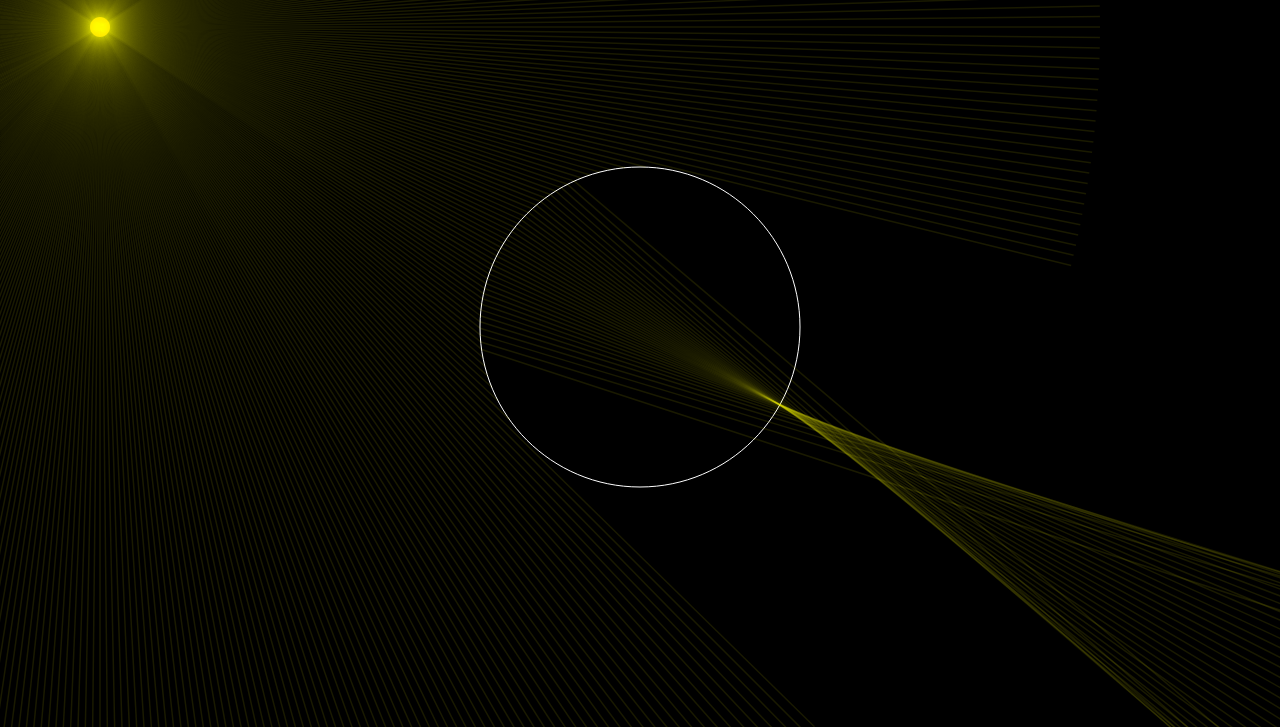
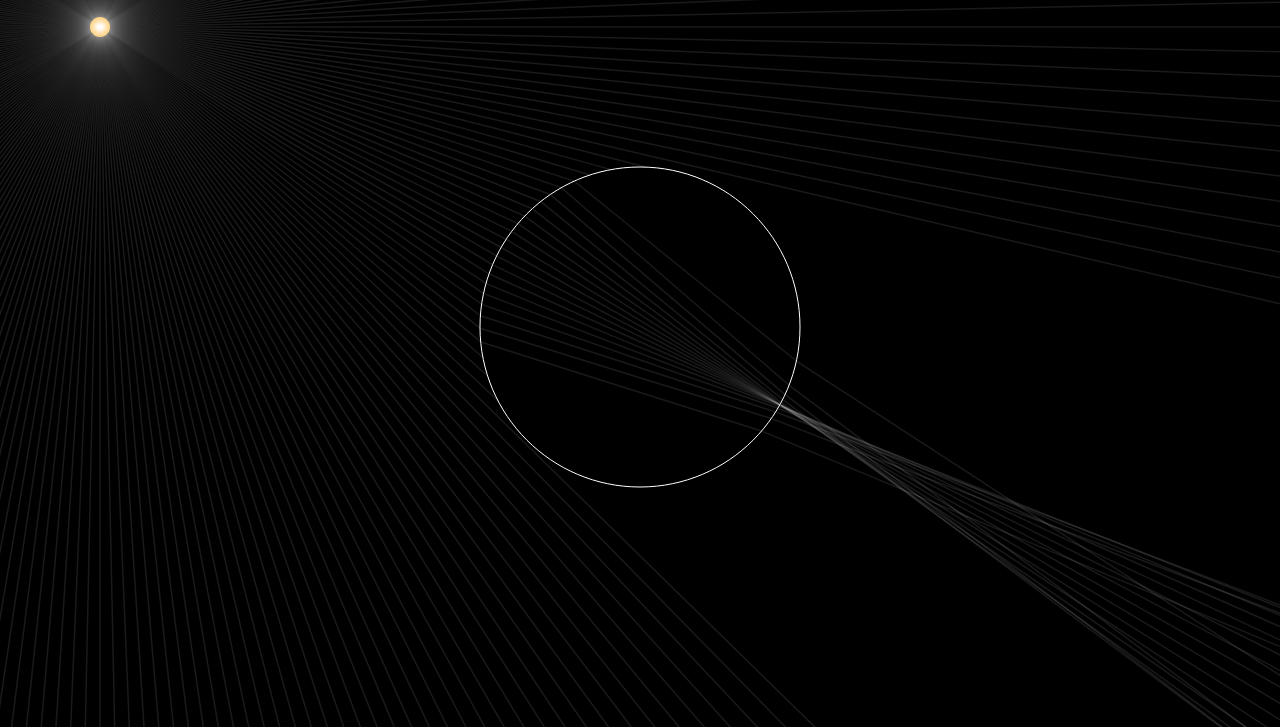
Before and after one commit to zalavariandris/Lighttrace2D, a plain HTML site: page index.html in a window 1280 px wide. Shown: the part 73-800 px from the top of the page. Drawn offline with Linux system fonts and the light colour scheme; animation ran at ten frames a second.

Commit message:
multiple bounces

```diff
--- a/index.html
+++ b/index.html
@@ -2,6 +2,7 @@
 <html>
 	<head>
 		<script type="text/javascript" src="lib/paper-full.js"></script>
+		<script type="text/javascript" src="lib/stats.min.js"></script>
 		<style>
 			body{
 				font-family: futura, arial, sans-serif;
@@ -23,155 +24,6 @@
 	<body>
 		<h1>LightTrace2D</h1>
 		<canvas id="myCanvas" resize></canvas>
-
-		<script type="text/javascript">
-			var PAPER = {};
-			var canvas;
-			var MaxRayLength = 1000;
-			var SampleCount = 600;
-			var selectAndMoveTool;
-			var raysGroup;
-			var sceneGroup;
-			var vizGroup;
-			var circle, ray;
-			var omni;
-			var LightColor = 'rgba(255,255,0,0.1)';
-
-			paper.install(PAPER);
-			canvas = document.getElementById('myCanvas');
-			paper.setup(canvas);
-
-			window.onresize = function(event){
-				PAPER.view.setViewSize(window.innerWidth, window.innerHeight);
-			}
-			PAPER.view.setViewSize(window.innerWidth, window.innerHeight);
-
-			circle = new PAPER.Path.Circle({
-				center: PAPER.view.center,
-				radius: 160,
-				strokeColor: 'white',
-				fillColor: "black",
-				group: sceneGroup
-			});
-
-
-			omni = new PAPER.Path.Circle({
-				center: new PAPER.Point(100,100),
-				radius: 10,
-				fillColor: 'orange'
-			});
-
-			PAPER.view.draw();
-
-			selectAndMoveTool = new PAPER.Tool();
-			selectAndMoveTool.onMouseDown = function(event){
-				var hit = PAPER.project.hitTest(event.point);
-				PAPER.project.deselectAll();
-				if(hit){
-					hit.item.selected = true;
-				}else{
-					omni.position = event.point;
-					omni.selected = true;
-				}
-			}
-
-			selectAndMoveTool.onMouseDrag = function(event) {
-				if(PAPER.project.selectedItems.length>0){
-					for(var i=0; i<PAPER.project.selectedItems.length; i++){
-						var item = PAPER.project.selectedItems[i];
-						item.position = item.position.add(event.delta);
-					}
-				}
-			}
-
-			vizGroup = new PAPER.Group();
-			function vizIntersection(intersections){
-				vizGroup.removeChildren();
-				for (var i = 0; i < intersections.length; i++) {
-					new PAPER.Path.Circle({
-						center: intersections[i].point,
-						radius: 2,
-						fillColor: "red",
-						parent: vizGroup
-					});
-				}
-			}
-
-			raysGroup = new PAPER.Group();
-			raysGroup.locked = true;
-			var allIntersections;
-			function raytrace(){
-				allIntersections = [];
-				raysGroup.removeChildren();
-				for(var i=0; i<SampleCount; i++){
-					// add light ray
-					var ray = new PAPER.Path({parent: raysGroup});
-					ray.strokeColor = LightColor;
-					ray.strokeWidth = 1.5;
-					var angle = Math.PI*2/SampleCount*i;
-					ray.add(omni.position, omni.position.add(new PAPER.Point(Math.sin(angle)*MaxRayLength, Math.cos(angle)*MaxRayLength)));
-
-					// find ray scene intersections
-					var intersections = ray.getIntersections(circle);
-
-					// get closest intersection of current ray
-					var origin = ray.segments[0].point;
-					var distance = Infinity;
-					var intersection = null;
-					for (var j = 0; j < intersections.length; j++) {
-						var d = origin.getDistance(intersections[j].point)
-						if(d<distance){
-							distance = d;
-							intersection = intersections[j];
-						}
-					}
-					if(intersection){
-						// gather all rays intersections
-						allIntersections.push(intersection);
-
-						// adjust ray length
-						ray.segments[1].point = intersection.point;
-
-						// calculate bouncing ray
-						var reflection = new PAPER.Path({parent: raysGroup});
-						reflection.strokeColor = LightColor;
-						reflection.strokeWidth = 1.5;
-
-						// reflect
-						var V0 = ray.segments[1].point.subtract(ray.segments[0].point).normalize();
-						var N = intersection.intersection.normal;
-
-						var V1;
-
-						//refract
-						// window.eta = 1.0;
-						var r  = 1.3;
-						//where r = n1/n2 and c = -n dot V_incedence.
-						var c = N.dot(V0);
-						V1 = V0.multiply(r).add( N.multiply(r*c - Math.sqrt( 1-Math.pow(r,2) * (1-Math.pow(c,2) )  )) );
-
-						//reflect
-						// V1 = V0.subtract(N.multiply(2*V0.dot(N)));
-
-						reflection.add(intersection.point, intersection.point.add(V1.multiply(MaxRayLength)));
-					}
-
-
-
-				}
-
-
-
-				//vizIntersection(allIntersections);
-			}
-
-			PAPER.view.onFrame = function (event){
-				raytrace();
-			}
-
-
-
-
-		</script>
+		<script type="text/javascript" src="js/main.js"></script>
 	</body>
 </html>
--- /dev/null
+++ b/js/main.js
@@ -0,0 +1,181 @@
+			var PAPER = {};
+			var canvas;
+			var MaxRayLength = 2000;
+			var SampleCount = 300;
+			var selectAndMoveTool;
+			var raysGroup;
+			var sceneGroup;
+			var vizGroup;
+			var circle, ray;
+			var omni;
+			var LightColor = 'rgba(255,255,255,0.1)';
+
+			paper.install(PAPER);
+			canvas = document.getElementById('myCanvas');
+			paper.setup(canvas);
+
+			window.onresize = function(event){
+				PAPER.view.setViewSize(window.innerWidth, window.innerHeight);
+			}
+			PAPER.view.setViewSize(window.innerWidth, window.innerHeight);
+
+			sceneGroup = new PAPER.Group();
+			circle = new PAPER.Path.Circle({
+				center: PAPER.view.center,
+				radius: 160,
+				strokeColor: 'white',
+				fillColor: "black",
+				parent: sceneGroup
+			});
+
+			// box = new PAPER.Path.Rectangle(new PAPER.Point(150, 150), new PAPER.Point(500, 500));
+			// box.fillColor = 'black';
+			// box.strokeColor = 'white';
+			// box.parent = sceneGroup;
+
+
+			omni = new PAPER.Path.Circle({
+				center: new PAPER.Point(100,100),
+				radius: 10,
+				fillColor: 'orange'
+
+			});
+
+			PAPER.view.draw();
+
+			selectAndMoveTool = new PAPER.Tool();
+			selectAndMoveTool.onMouseDown = function(event){
+				var hit = PAPER.project.hitTest(event.point);
+				PAPER.project.deselectAll();
+				if(hit){
+					hit.item.selected = true;
+				}else{
+					omni.position = event.point;
+					omni.selected = true;
+				}
+			}
+
+			selectAndMoveTool.onMouseDrag = function(event) {
+				if(PAPER.project.selectedItems.length>0){
+					for(var i=0; i<PAPER.project.selectedItems.length; i++){
+						var item = PAPER.project.selectedItems[i];
+						item.position = item.position.add(event.delta);
+					}
+				}
+			}
+
+			vizGroup = new PAPER.Group();
+			function vizIntersection(intersections){
+				vizGroup.removeChildren();
+				for (var i = 0; i < intersections.length; i++) {
+					new PAPER.Path.Circle({
+						center: intersections[i].point,
+						radius: 2,
+						fillColor: "cyan",
+						parent: vizGroup
+					});
+				}
+			}
+
+			raysGroup = new PAPER.Group();
+			raysGroup.locked = true;
+			var allIntersections;
+
+			function reflect(V, N){
+				return V.subtract(N.multiply(2*V.dot(N)));
+			}
+
+			function refract(V, N, ior=1.333){
+				var r  = ior;
+				var c = N.dot(V);
+				return V.multiply(r).add( N.multiply(r*c - Math.sqrt( 1-Math.pow(r,2) * (1-Math.pow(c,2) )  )) );
+			}
+
+
+			function generateInitialRays(){
+				var rays =  {origins: [], directions: []};
+				for(var i=0; i<SampleCount; i++){
+					rays.origins.push(omni.position);
+					var angle = Math.PI*2/SampleCount*i;
+					rays.directions.push(new PAPER.Point(Math.sin(angle)*MaxRayLength, Math.cos(angle)*MaxRayLength));
+				}
+				return rays;
+			}
+
+			function raytrace(rays)
+			{
+				allIntersections = [];
+				var secondaryRays = {origins: [], directions: []};
+				for(var i=0; i<rays.origins.length; i++)
+				{
+					// add light ray
+					var ray = new PAPER.Path({parent: raysGroup});
+					ray.strokeColor = LightColor;
+					ray.strokeWidth = 1.5;
+					ray.add(rays.origins[i], rays.origins[i].add(rays.directions[i]));
+
+					// find ray scene intersections
+					var intersections = ray.getIntersections(circle);
+
+					// get closest intersection of current ray
+					var origin = ray.segments[0].point;
+					var distance = Infinity;
+					var intersection = null;
+					for (var j = 0; j < intersections.length; j++) {
+						var d = origin.getDistance(intersections[j].point)
+						if(d<distance){
+							distance = d;
+							intersection = intersections[j];
+						}
+					}
+					if(intersection){
+						// adjust ray length
+						ray.segments[1].point = intersection.point;
+
+						// gather all rays intersections
+						allIntersections.push(intersection);
+
+
+						// reflect
+						var V0 = ray.segments[1].point.subtract(ray.segments[0].point).normalize();
+						var N = intersection.intersection.normal;
+
+						var V1;
+
+						V1 = refract(V0, N).normalize();
+
+						// if(V1.
+						if(!V1.isNaN()){
+							secondaryRays.origins.push(intersection.point.add(V1.normalize())); //!!! FIX, secondary rays starts on the surface an immidiatelly collide with it.
+							secondaryRays.directions.push(V1.normalize(MaxRayLength));
+						}
+					}
+				}
+
+				return secondaryRays;
+				// for(var i=0; i<rays.origins.length; i++){
+				// 	var ray = new PAPER.Path({parent: raysGroup});
+				// 	ray.strokeColor = LightColor;
+				// 	ray.strokeWidth = 1.5;
+				// 	ray.add(rays.origins[i], rays.origins[i].add(rays.directions[i]));
+				// }
+
+
+				//vizIntersection(allIntersections);
+			}
+
+			var stats = new Stats();
+			stats.showPanel( 0 ); // 0: fps, 1: ms, 2: mb, 3+: custom
+			document.body.appendChild( stats.dom );
+
+			var rays = [];
+			PAPER.view.onFrame = function (event){
+				stats.begin();
+				raysGroup.removeChildren();
+				rays = generateInitialRays();
+				rays = raytrace(rays);
+				rays = raytrace(rays);
+				rays = raytrace(rays);
+
+				stats.end();
+			}
--- /dev/null
+++ b/lib/stats.min.js
@@ -0,0 +1,5 @@
+// stats.js - http://github.com/mrdoob/stats.js
+(function(f,e){"object"===typeof exports&&"undefined"!==typeof module?module.exports=e():"function"===typeof define&&define.amd?define(e):f.Stats=e()})(this,function(){var f=function(){function e(a){c.appendChild(a.dom);return a}function u(a){for(var d=0;d<c.children.length;d++)c.children[d].style.display=d===a?"block":"none";l=a}var l=0,c=document.createElement("div");c.style.cssText="position:fixed;top:0;left:0;cursor:pointer;opacity:0.9;z-index:10000";c.addEventListener("click",function(a){a.preventDefault();
+u(++l%c.children.length)},!1);var k=(performance||Date).now(),g=k,a=0,r=e(new f.Panel("FPS","#0ff","#002")),h=e(new f.Panel("MS","#0f0","#020"));if(self.performance&&self.performance.memory)var t=e(new f.Panel("MB","#f08","#201"));u(0);return{REVISION:16,dom:c,addPanel:e,showPanel:u,begin:function(){k=(performance||Date).now()},end:function(){a++;var c=(performance||Date).now();h.update(c-k,200);if(c>=g+1E3&&(r.update(1E3*a/(c-g),100),g=c,a=0,t)){var d=performance.memory;t.update(d.usedJSHeapSize/
+1048576,d.jsHeapSizeLimit/1048576)}return c},update:function(){k=this.end()},domElement:c,setMode:u}};f.Panel=function(e,f,l){var c=Infinity,k=0,g=Math.round,a=g(window.devicePixelRatio||1),r=80*a,h=48*a,t=3*a,v=2*a,d=3*a,m=15*a,n=74*a,p=30*a,q=document.createElement("canvas");q.width=r;q.height=h;q.style.cssText="width:80px;height:48px";var b=q.getContext("2d");b.font="bold "+9*a+"px Helvetica,Arial,sans-serif";b.textBaseline="top";b.fillStyle=l;b.fillRect(0,0,r,h);b.fillStyle=f;b.fillText(e,t,v);
+b.fillRect(d,m,n,p);b.fillStyle=l;b.globalAlpha=.9;b.fillRect(d,m,n,p);return{dom:q,update:function(h,w){c=Math.min(c,h);k=Math.max(k,h);b.fillStyle=l;b.globalAlpha=1;b.fillRect(0,0,r,m);b.fillStyle=f;b.fillText(g(h)+" "+e+" ("+g(c)+"-"+g(k)+")",t,v);b.drawImage(q,d+a,m,n-a,p,d,m,n-a,p);b.fillRect(d+n-a,m,a,p);b.fillStyle=l;b.globalAlpha=.9;b.fillRect(d+n-a,m,a,g((1-h/w)*p))}}};return f});
```
